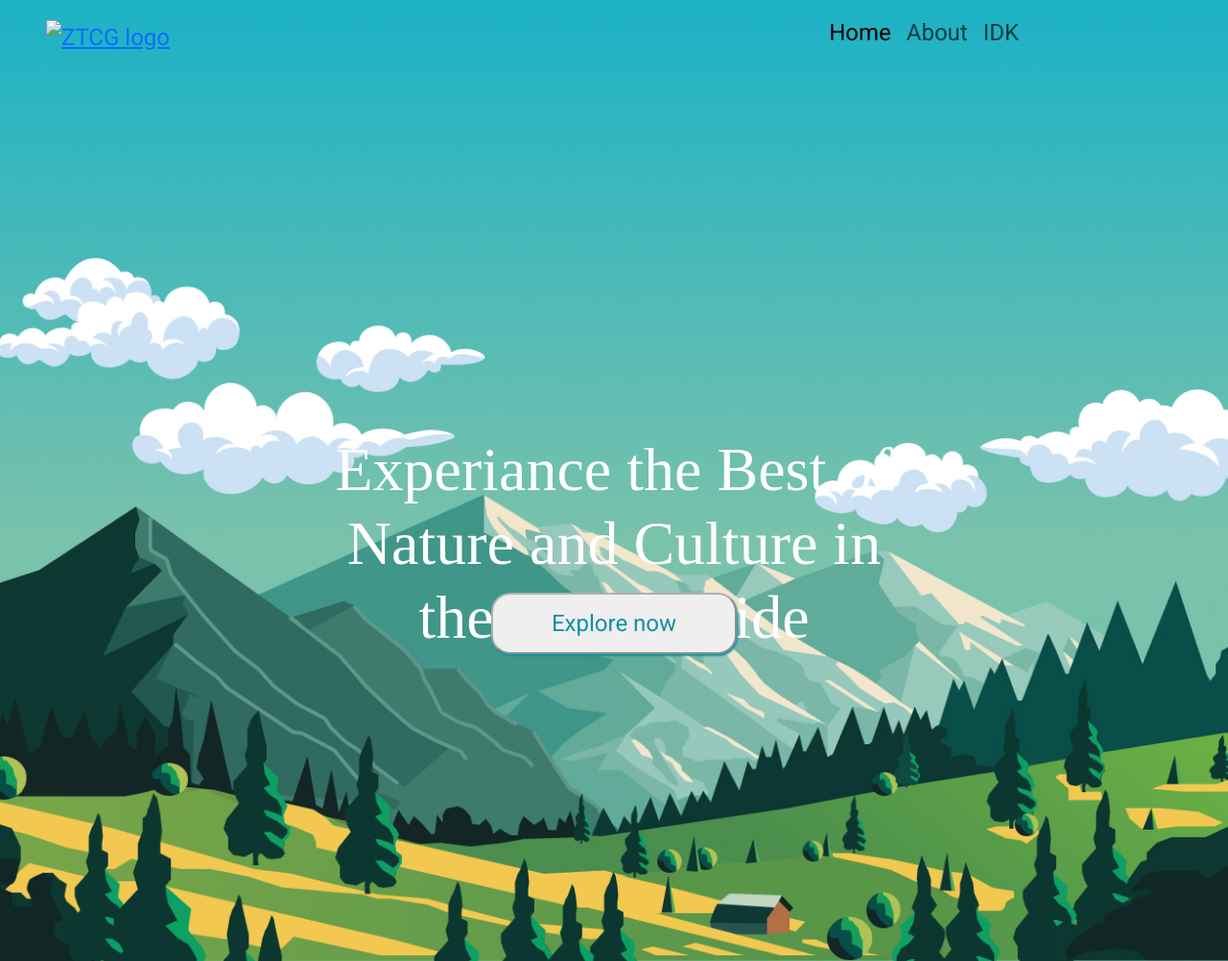
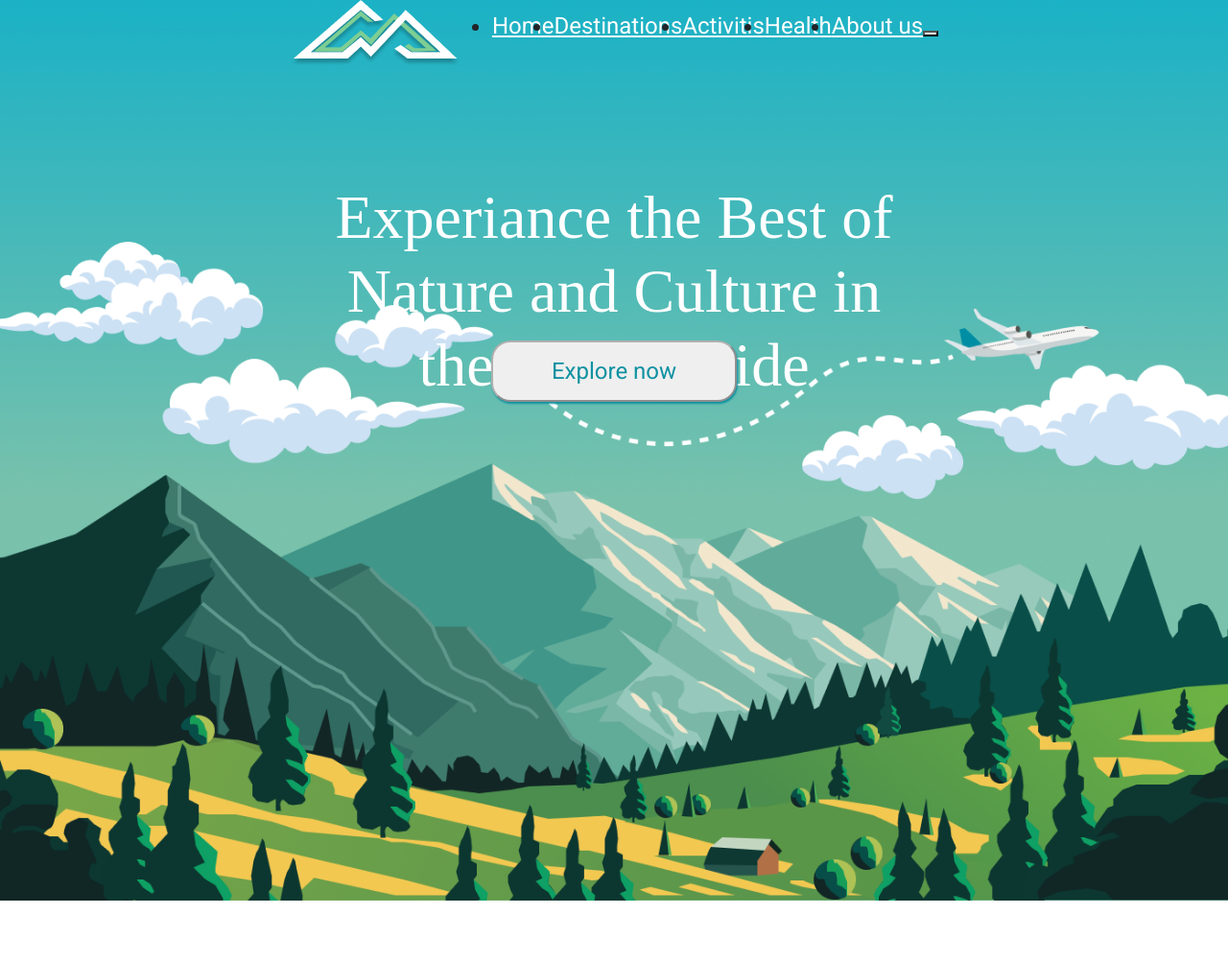
Before and after one commit to Aleksa100/Zdravstveni_turizam, a plain HTML site: page index.html in a window 1280 px wide. Shown: the whole page at 96% size. After the commit the page ends 939 px from the top, so only its background shows below. Drawn offline with nearby package versions, Linux system fonts and the light colour scheme; a web font is replaced by a local one.

Commit message:
Rad na prvoj strani

```diff
--- a/index.html
+++ b/index.html
@@ -18,39 +18,19 @@
 <body>
     <div id="all">
         <header>
-
-            <nav class="navbar navbar-expand-lg navbar-light ">
-                <div class="container" id="logo">
-                    <a class="navbar-b" href="index.html">
-                        <img src="/images/Group 158.png" height="110" alt="ZTCG logo" loading="lazy" />
-                    </a>
+            <nav>
+                <div>
+                    <a href="/index.html"><img src="/images/Logo.png" alt="ZTCG"></a>
                 </div>
-                <div class="container-fluid ">
-                    <button class="navbar-toggler" type="button" data-mdb-toggle="collapse"
-                        data-mdb-target="#navbarCenteredExample" aria-controls="navbarCenteredExample"
-                        aria-expanded="false" aria-label="Toggle navigation">
-                        <i class="fas fa-bars"></i>
-                    </button>
-                    <div class="collapse navbar-collapse" id="navbarCenteredExample">
-                        <ul class="navbar-nav mb-2 mb-lg-0">
-                            <li class="nav-item">
-                                <a class="nav-link active" aria-current="page" href="#">Home</a>
-                            </li>
-                            <li class="nav-item">
-                                <a class="nav-link" href="index.html">About</a>
-                            </li>
-
-                            <li class="nav-item ">
-                                <a class="nav-link " href="index.html" id="navbarDropdown" role="button"
-                                    data-mdb-toggle="dropdown" aria-expanded="false">
-                                    IDK
-                                </a>
-                            </li>
-                        </ul>
-                    </div>
-                </div>
+                <ul>
+                    <li><a href="#">Home</a></li>
+                    <li><a href="#">Destinations</a></li>
+                    <li><a href="#">Activitis</a></li>
+                    <li><a href="#">Health</a></li>
+                    <li><a href="#">About us</a></li>
+                </ul>
+                <button></button>
             </nav>
-
         </header>
         <main>
             <h1>Experiance the Best of Nature and Culture in the Countryside</h1>
--- a/style.css
+++ b/style.css
@@ -11,10 +11,13 @@ html {
 
 nav {
   position: sticky;
-  background-image: url(/images/Pozadina.jpg);
+  background-image: url(/images/Pocetna1.png);
   font-size: 1.5rem;
   font-weight: 400;
   font-family: Roboto;
+  display: flex;
+  justify-content: center;
+  align-items: center;
 }
 
 nav ul {
@@ -27,11 +30,12 @@ nav ul li a {
 }
 
 main {
-  padding: 24rem 0 20em 0;
+  padding: 20rem 0 20em 0;
   display: flex;
   justify-content: center;
   align-items: center;
   flex-direction: column;
+  transform: translateY(-12.5rem);
 }
 
 main h1 {
@@ -56,7 +60,7 @@ main button {
 }
 
 #all {
-  background-image: url(/images/Pozadina.jpg);
+  background-image: url(/images/Pocetna1.png);
   width: 100%;
   height: 100%;
   background-size: cover;
```
Also changed, not shown: images/Pocetna.png (added), images/Pocetna1.png (added), images/Pozadina.jpg (deleted).
